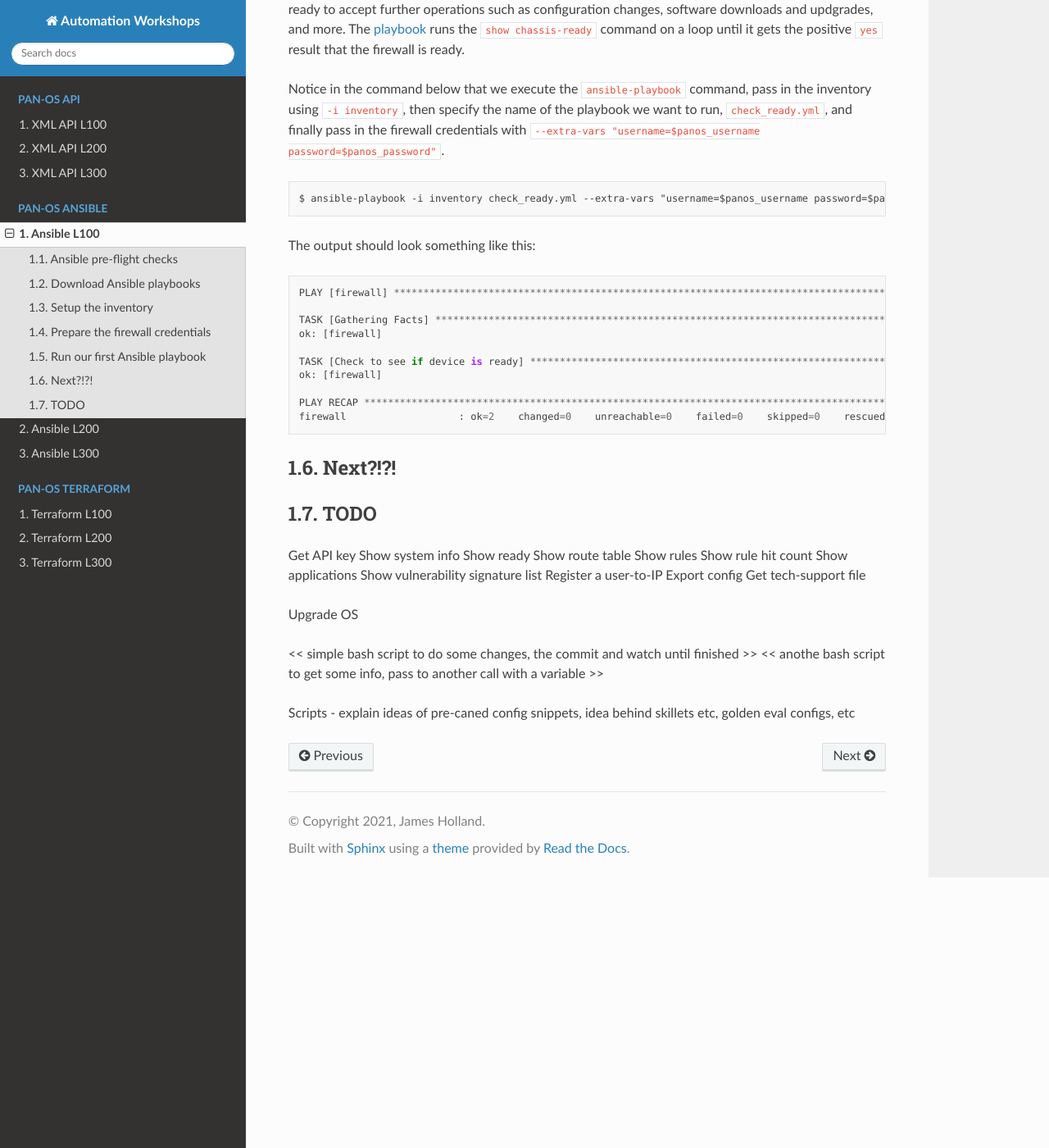
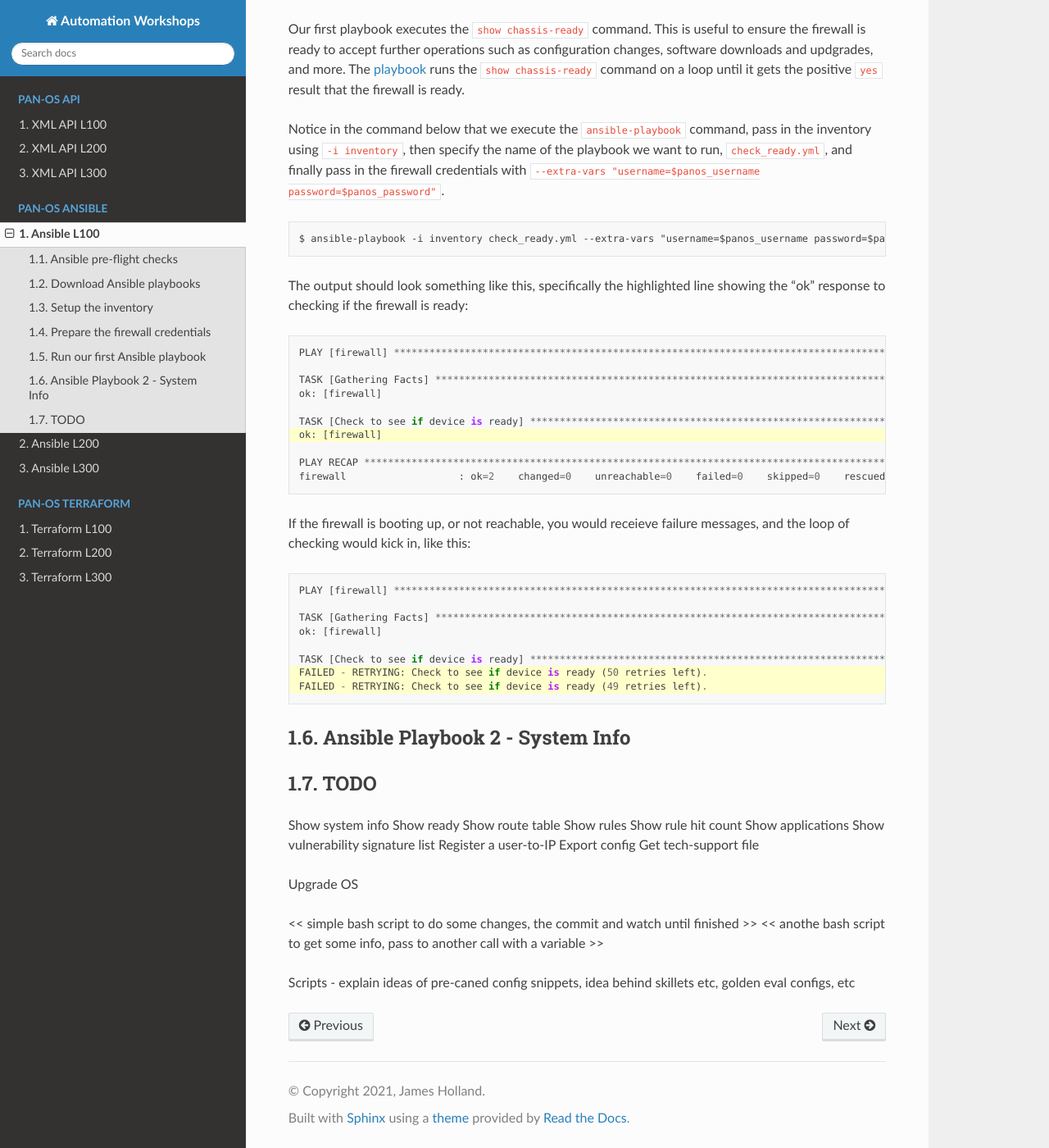
Before and after one commit to jamesholland-uk/automation-workshops, a Sphinx documentation site: the page built from docs/ansible/l100.rst, in a window 1280 px wide and 1400 px high, scrolled down 3126 px. Shown: the whole window at 82% size. Built offline with Sphinx 7.4.7 and the Read the Docs theme 2.0.0, drawn with Linux system fonts in a browser that asks for light colours; some of the changed text lies outside the part shown.

Commit message:
Now using intra-repo playbooks instead of ansible-playbooks

```diff
--- a/docs/ansible/l100.rst
+++ b/docs/ansible/l100.rst
@@ -68,14 +68,14 @@
 
 .. code-block::
 
-        $ git clone https://github.com/PaloAltoNetworks/ansible-playbooks
+        $ git clone https://github.com/jamesholland-uk/automation-workshops.git
 
 
-...then move into the playbooks directory
+...then move into the Ansible directory
 
 .. code-block::
 
-        $ cd ansible-playbooks
+        $ cd ansible
 
 
 Setup the inventory
@@ -104,11 +104,11 @@
         - hosts: '{{ target | default("firewall") }}'
 
 
-We provide the ``firewall``'s IP address in the ``host_vars/lab-fw.yml`` file:
+We provide the ``firewall``'s IP address in the ``host_vars/firewall.yml`` file:
 
 .. code-block::
 
-        $ cat host_vars/lab-fw.yml
+        $ cat host_vars/firewall.yml
 
 
 .. code-block::
@@ -121,15 +121,17 @@
 
 .. code-block::
 
-        $ cat > host_vars/lab-fw.yml <<EOL
+        $ cat > host_vars/firewall.yml <<EOL
         ---
         ip_address: '{{ your firewall management IP }}'
         EOL
 
 .. code-block::
 
-        $ cat host_vars/lab-fw.yml
+        $ cat host_vars/firewall.yml
 
+
+Re-check the ``host_vars/firewall.yml`` file and ensure it noe contains your firewall's IP address:
 
 .. code-block::
 
@@ -167,9 +169,10 @@
         $ ansible-playbook -i inventory check_ready.yml --extra-vars "username=$panos_username password=$panos_password"
 
 
-The output should look something like this:
+The output should look something like this, specifically the highlighted line showing the "ok" response to checking if the firewall is ready:
 
 .. code-block::
+        :emphasize-lines: 7
 
         PLAY [firewall] **************************************************************************************************
 
@@ -183,13 +186,30 @@
         firewall                   : ok=2    changed=0    unreachable=0    failed=0    skipped=0    rescued=0    ignored=0
 
 
+If the firewall is booting up, or not reachable, you would receieve failure messages, and the loop of checking would kick in, like this:
 
-Next?!?!
+.. code-block::
+        :emphasize-lines: 7,8
+
+        PLAY [firewall] **************************************************************************************************
+
+        TASK [Gathering Facts] *******************************************************************************************
+        ok: [firewall]
+
+        TASK [Check to see if device is ready] ***************************************************************************
+        FAILED - RETRYING: Check to see if device is ready (50 retries left).
+        FAILED - RETRYING: Check to see if device is ready (49 retries left).
+
+
+
+Ansible Playbook 2 - System Info
 ================================================
+
+
 
 TODO
 ================================================
-Get API key
+
 Show system info
 Show ready
 Show route table
```
Also changed, not shown: 8 other files.
